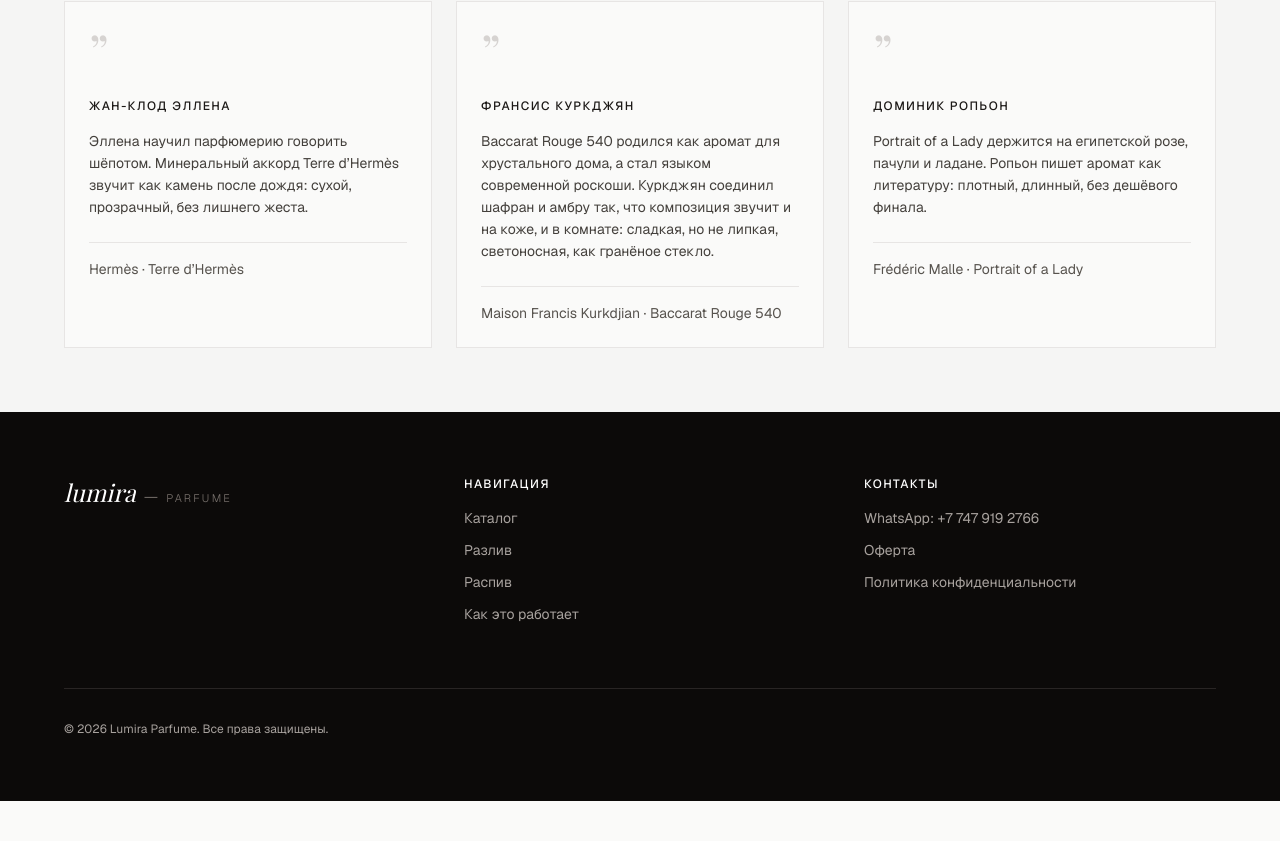
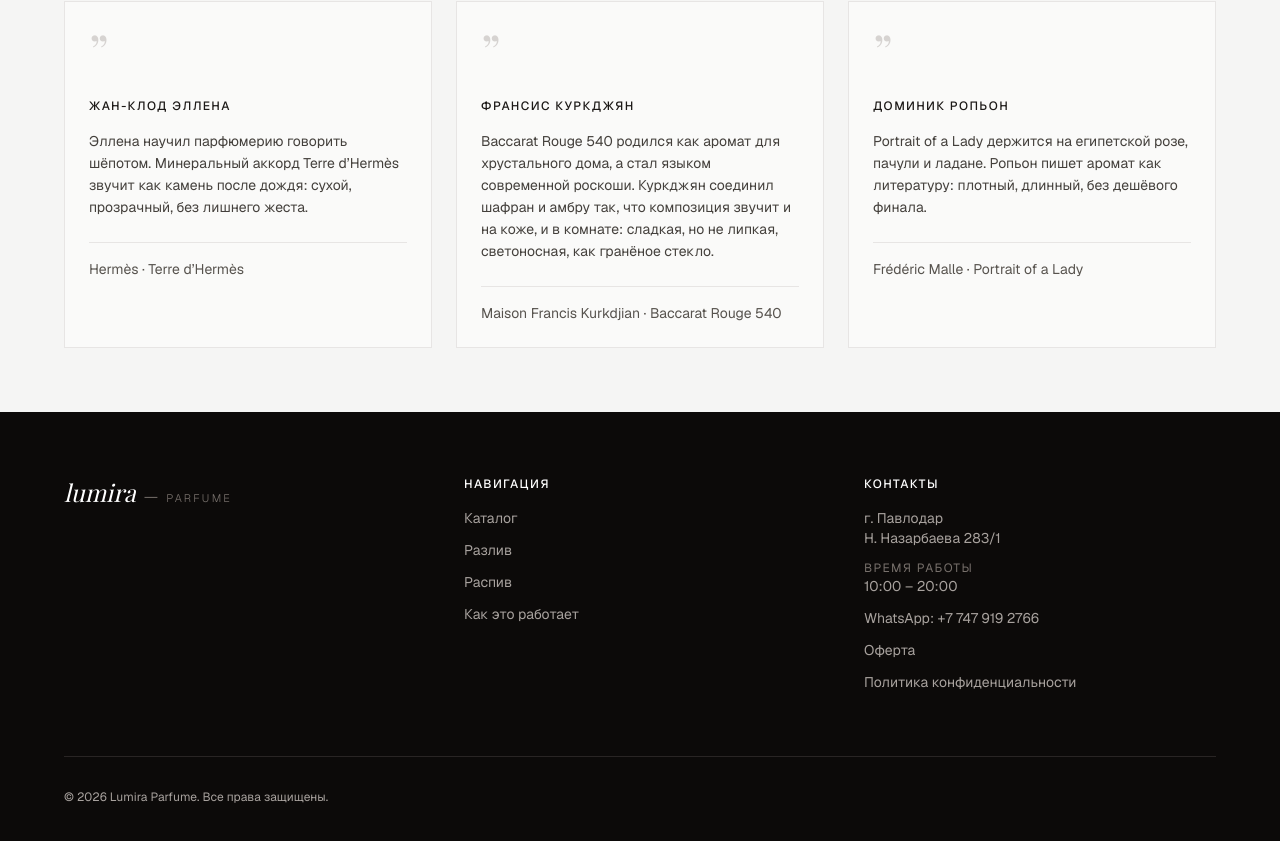
Before and after one commit to Temirlan200270/lumira-parfume, a Next.js app: page / in a window 1280 px wide. Shown: the part 985-1826 px from the top of the page. Before the commit the page ends 1786 px from the top, so only its background shows below. Built offline with nearby package versions, Linux system fonts and the light colour scheme; no server answers; the database is empty.

Commit message:
feat: enhance footer with store location and hours
- Added STORE_MAPS_URL constant for the store's location.
- Updated Footer component to include store address and operating hours.
- Enhanced AppStrings with new labels for city, address, and hours.

```diff
--- a/src/components/layout/Footer.tsx
+++ b/src/components/layout/Footer.tsx
@@ -1,11 +1,11 @@
 import Link from 'next/link'
 import Logo from '@/components/ui/Logo'
-import { WHATSAPP_LINK, WHATSAPP_PHONE } from '@/lib/constants'
+import { STORE_MAPS_URL, WHATSAPP_LINK, WHATSAPP_PHONE } from '@/lib/constants'
 import { AppStrings } from '@/lib/strings'
 
 export default function Footer() {
   return (
-    <footer className="mt-auto bg-footer text-stone-400">
+    <footer className="mt-auto bg-footer pb-[calc(56px+env(safe-area-inset-bottom))] text-stone-400 lg:pb-0">
       <div className="container-lumira section-y">
         <div className="grid grid-cols-1 gap-12 md:grid-cols-3">
           <div>
@@ -46,6 +46,24 @@
             </h2>
             <ul className="space-y-3 text-sm">
               <li>
+                <a
+                  href={STORE_MAPS_URL}
+                  target="_blank"
+                  rel="noopener noreferrer"
+                  className="hover:text-white"
+                  aria-label={`${AppStrings.footer.addressLabel}: ${AppStrings.footer.city}, ${AppStrings.footer.address}`}
+                >
+                  <span className="block">{AppStrings.footer.city}</span>
+                  <span className="block">{AppStrings.footer.address}</span>
+                </a>
+              </li>
+              <li>
+                <span className="block text-xs uppercase tracking-[0.12em] text-stone-500">
+                  {AppStrings.footer.hoursLabel}
+                </span>
+                {AppStrings.footer.hours}
+              </li>
+              <li>
                 <a href={WHATSAPP_LINK} target="_blank" rel="noopener noreferrer" className="hover:text-white">
                   WhatsApp: {WHATSAPP_PHONE}
                 </a>
--- a/src/lib/constants.ts
+++ b/src/lib/constants.ts
@@ -8,6 +8,7 @@
 export const WHATSAPP_PHONE = '+7 747 919 2766'
 export const WHATSAPP_E164 = '+77479192766'
 export const WHATSAPP_LINK = 'https://wa.me/77479192766'
+export const STORE_MAPS_URL = `https://2gis.kz/pavlodar/search/${encodeURIComponent('Назарбаева 283/1')}`
 
 export const CART_STORAGE_KEY = 'lumira-cart'
 export const FIRST_ADD_SESSION_KEY = 'lumira-first-add'
--- a/src/lib/strings.ts
+++ b/src/lib/strings.ts
@@ -179,6 +179,11 @@
     nav: 'Навигация',
     contacts: 'Контакты',
     legal: 'Документы',
+    city: 'г. Павлодар',
+    addressLabel: 'Адрес',
+    address: 'Н. Назарбаева 283/1',
+    hoursLabel: 'Время работы',
+    hours: '10:00 – 20:00',
     copyright: '© 2026 Lumira Parfume. Все права защищены.',
   },
   notFound: {
```
